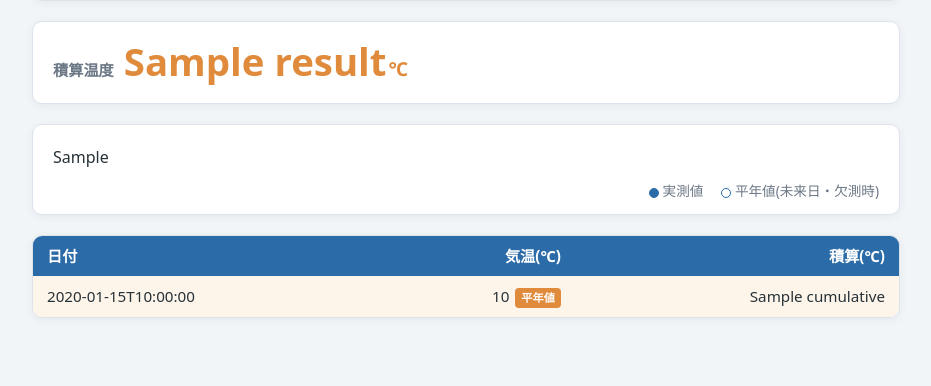
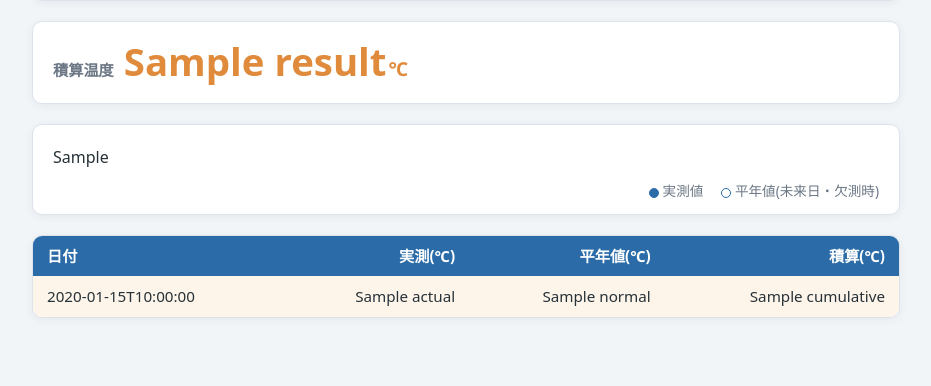
Before and after one commit to hoge0101/sekisan-ondo, a Flask app: template templates/index.html in a window 1280 px wide. Shown: the part 615-1001 px from the top of the page, without its empty margins (174-1105 px from the left). Run offline with Flask 3, Linux system fonts and the light colour scheme; the template is opened without the code that fills it: most values are stand-ins (such as "Sample title", 1, 10 or a date in 2020); form fields are guessed from the names that the template uses.

Commit message:
実測値と平年値を別列で表示し、グラフ横軸ラベルの重なりを修正
- 表を「実測(℃、昨日まで)」「平年値(℃、全日程)」の2列に分けて両方見えるようにした
- グラフの横軸ラベルで、末尾日を常に強制表示していたため直前のラベルと近すぎて
  重なることがあった。近い場合は直前のラベルを末尾日で置き換えるようにした

```diff
--- a/app.py
+++ b/app.py
@@ -75,13 +75,14 @@ def get_normal_daily_temps(prec_no, area_code, month):
 
 
 def get_daily_temperatures(prec_no, area_code, start_date, end_date):
-    """期間内の日ごとの気温を返す。{date: {"temp": 気温, "is_actual": 実測かどうか}}
-    実測値が無い日(未来日、またはまだ観測データが公開されていない日)は日別平年値で代用する。
+    """期間内の日ごとの実測気温と平年値を返す。
+    {date: {"actual": 実測気温(昨日まで、それ以降はNone), "normal": 平年値(全ての日)}}
     """
     today = date.today()
+    yesterday = today - timedelta(days=1)
 
     all_temps = {}
-    fetch_end = min(end_date, today)
+    fetch_end = min(end_date, yesterday)
     if start_date <= fetch_end:
         current = date(start_date.year, start_date.month, 1)
         while current <= fetch_end:
@@ -97,23 +98,22 @@ def get_daily_temperatures(prec_no, area_code, start_date, end_date):
     result = {}
     d = start_date
     while d <= end_date:
-        temp = all_temps.get(d)
-        is_actual = temp is not None
+        actual = all_temps.get(d)
 
-        if temp is None:
-            month = d.month
-            if month not in normal_daily_cache:
-                normal_daily_cache[month] = get_normal_daily_temps(prec_no, area_code, month)
-            temp = normal_daily_cache[month].get(d.day)
+        month = d.month
+        if month not in normal_daily_cache:
+            normal_daily_cache[month] = get_normal_daily_temps(prec_no, area_code, month)
+        normal = normal_daily_cache[month].get(d.day)
 
-        result[d] = {"temp": temp, "is_actual": is_actual}
+        result[d] = {"actual": actual, "normal": normal}
         d += timedelta(days=1)
 
     return result
 
 
 def get_cumulative_series(prec_no, area_code, start_date, end_date, base_temp=0, correction=0):
-    """日ごとの気温・積算温度の推移をリストで返す。
+    """日ごとの実測気温・平年値・積算温度の推移をリストで返す。
+    積算には実測値(昨日まで)があればそれを、無ければ平年値を使う。
     correction: 観測地点の気温と実際の設置場所の気温のズレを補正する一律オフセット(℃)
     """
     daily_temps = get_daily_temperatures(prec_no, area_code, start_date, end_date)
@@ -121,15 +121,22 @@ def get_cumulative_series(prec_no, area_code, start_date, end_date, base_temp=0,
     series = []
     total = 0
     for d, info in daily_temps.items():
-        temp = info["temp"]
-        if temp is not None:
-            temp += correction
+        actual = info["actual"]
+        normal = info["normal"]
+        if actual is not None:
+            actual += correction
+        if normal is not None:
+            normal += correction
+
+        temp = actual if actual is not None else normal
         if temp is not None and temp > base_temp:
             total += (temp - base_temp)
+
         series.append({
             "date": d,
-            "temp": temp,
-            "is_actual": info["is_actual"],
+            "actual": actual,
+            "normal": normal,
+            "is_actual": actual is not None,
             "cumulative": round(total, 1),
         })
 
@@ -184,14 +191,21 @@ def build_chart_svg(series, width=1000, height=500):
 
     max_labels = 12
     label_step = max(1, -(-n // max_labels))
-    for i, s in enumerate(series):
-        if i % label_step == 0 or i == n - 1:
-            x = x_pos(i)
-            label = f'{s["date"].month}/{s["date"].day}'
-            svg_parts.append(
-                f'<text x="{x:.1f}" y="{height - padding_bottom + 25}" font-size="15" '
-                f'text-anchor="middle" fill="#333">{label}</text>'
-            )
+    label_indices = list(range(0, n, label_step))
+    if label_indices[-1] != n - 1:
+        if n - 1 - label_indices[-1] < label_step / 2:
+            label_indices[-1] = n - 1  # 最後のラベルが近すぎる場合は置き換える
+        else:
+            label_indices.append(n - 1)
+
+    for i in label_indices:
+        s = series[i]
+        x = x_pos(i)
+        label = f'{s["date"].month}/{s["date"].day}'
+        svg_parts.append(
+            f'<text x="{x:.1f}" y="{height - padding_bottom + 25}" font-size="15" '
+            f'text-anchor="middle" fill="#333">{label}</text>'
+        )
 
     svg_parts.append(f'<polyline points="{polyline_points}" fill="none" stroke="#2b8ac4" stroke-width="3" />')
 
--- a/static/style.css
+++ b/static/style.css
@@ -268,15 +268,3 @@ button[type="submit"]:hover {
 .daily-table tbody tr.row-normal:nth-child(even) {
     background: #fbeddb;
 }
-
-.normal-mark {
-    display: inline-block;
-    margin-left: 6px;
-    padding: 1px 6px;
-    border-radius: 4px;
-    background: var(--color-accent);
-    color: #fff;
-    font-size: 0.7rem;
-    font-weight: 600;
-    white-space: nowrap;
-}
--- a/templates/index.html
+++ b/templates/index.html
@@ -86,7 +86,8 @@
                         <thead>
                             <tr>
                                 <th>日付</th>
-                                <th>気温(℃)</th>
+                                <th>実測(℃)</th>
+                                <th>平年値(℃)</th>
                                 <th>積算(℃)</th>
                             </tr>
                         </thead>
@@ -94,13 +95,8 @@
                             {% for row in daily_series %}
                                 <tr class="{% if not row.is_actual %}row-normal{% endif %}">
                                     <td>{{ row.date.isoformat() }}</td>
-                                    <td>
-                                        {% if row.temp is not none %}
-                                            {{ row.temp }}{% if not row.is_actual %}<span class="normal-mark">平年値</span>{% endif %}
-                                        {% else %}
-                                            ---
-                                        {% endif %}
-                                    </td>
+                                    <td>{{ row.actual if row.actual is not none else '---' }}</td>
+                                    <td>{{ row.normal if row.normal is not none else '---' }}</td>
                                     <td>{{ row.cumulative }}</td>
                                 </tr>
                             {% endfor %}
```
